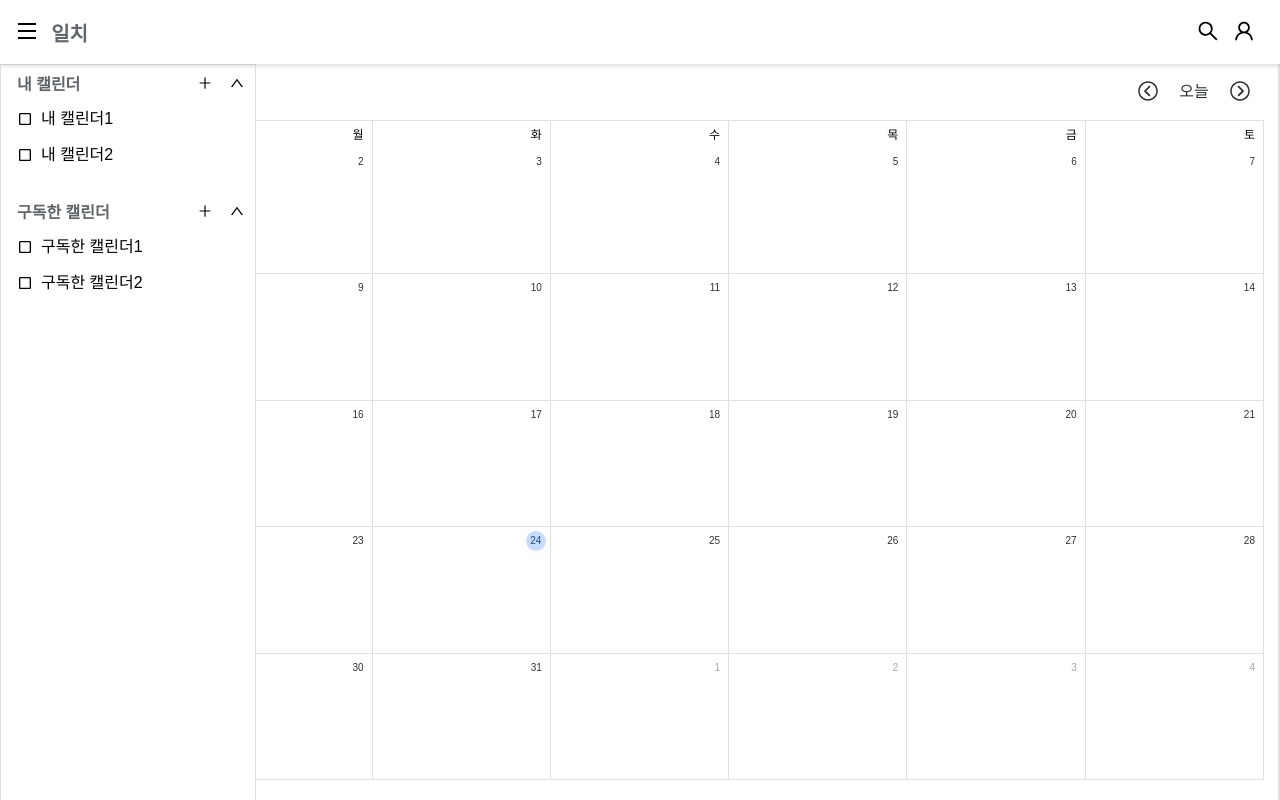
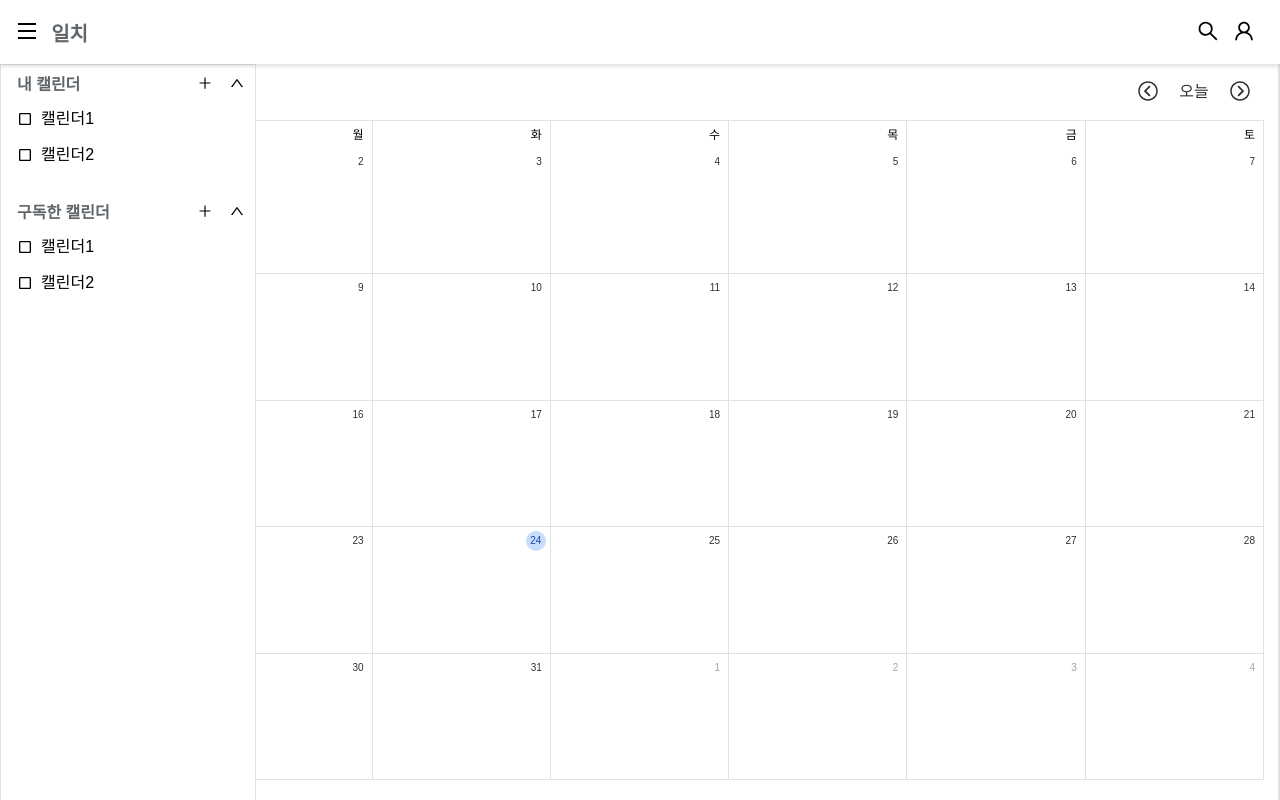
Before and after one commit to aksmf1442/schedule-management-project, a React (Create React App) app in the folder frontend/: page / in a window 1280 px wide. Built offline with nearby package versions, Linux system fonts and the light colour scheme.

Commit message:
[#34] refactor: SubscribeCalendars와 MyCalendars가 중복되는 부분이 많아서 Calendars 컴포넌트 하나로 리팩토링

```diff
--- a/frontend/src/components/sidebar/SideBar.jsx
+++ b/frontend/src/components/sidebar/SideBar.jsx
@@ -2,8 +2,10 @@ import React from 'react';
 import styled, { css } from 'styled-components';
 import { useRecoilValue } from 'recoil';
 import sideBarState from '../../recoil/sideBarState';
-import MyCalendars from './calendars/MyCalendars';
-import SubscribeCalendars from './subscribecalendars/SubscribeCalendars';
+
+import Calendars from './calendar/Calendars';
+import SubscribeCalendarAdder from './calendar/SubscribeCalendarAdder';
+import MyCalendarAdder from './calendar/MyCalendarAdder';
 
 const Container = styled.div`
 	overflow: hidden;
@@ -41,8 +43,12 @@ function SideBar() {
 
 	return (
 		<Container isSideBarOpen={isSideBarOpen}>
-			<MyCalendars css={listStyle}>내 캘린더</MyCalendars>
-			<SubscribeCalendars css={listStyle}>구독한 캘린더</SubscribeCalendars>
+			<Calendars css={listStyle} AdderModal={MyCalendarAdder}>
+				내 캘린더
+			</Calendars>
+			<Calendars css={listStyle} AdderModal={SubscribeCalendarAdder}>
+				구독한 캘린더
+			</Calendars>
 		</Container>
 	);
 }
--- a/frontend/src/components/sidebar/calendars/MyCalendars.jsx
+++ b/frontend/src/components/sidebar/calendar/Calendars.jsx
@@ -47,30 +47,30 @@ const buttonStyle = css`
 	margin-left: 4rem;
 `;
 
-function MyCalendars({ css, children }) {
-	const { isOpen: isMyListOpen, toggleClick: toggleMyListOpen } = useToggle(true);
-	const { isOpen: isMyCalendarAdderOpen, toggleClick: toggleMyCalendarAdderOpen } = useToggle();
+function Calendars({ css, AdderModal, children }) {
+	const { isOpen: isListOpen, toggleClick: toggleListOpen } = useToggle(true);
+	const { isOpen: isCalendarAdderOpen, toggleClick: toggleCalendarAdderOpen } = useToggle();
 
 	return (
 		<Container css={css}>
 			<ContentsControl>
 				<ControlText>{children}</ControlText>
-				<Button onClick={toggleMyCalendarAdderOpen} css={buttonStyle}>
+				<Button onClick={toggleCalendarAdderOpen} css={buttonStyle}>
 					<AiOutlinePlus size={16} />
 				</Button>
-				<Button onClick={toggleMyListOpen} css={buttonStyle}>
-					{isMyListOpen ? <AiOutlineUp size={16} /> : <AiOutlineDown size={16} />}
+				<Button onClick={toggleListOpen} css={buttonStyle}>
+					{isListOpen ? <AiOutlineUp size={16} /> : <AiOutlineDown size={16} />}
 				</Button>
 			</ContentsControl>
-			<Contents isMyListOpen={isMyListOpen} listLength={2}>
-				<ListContent>내 캘린더1</ListContent>
-				<ListContent>내 캘린더2</ListContent>
+			<Contents isMyListOpen={isListOpen} listLength={2}>
+				<ListContent>캘린더1</ListContent>
+				<ListContent>캘린더2</ListContent>
 			</Contents>
-			<ModalPortal isOpen={isMyCalendarAdderOpen} closeModal={toggleMyCalendarAdderOpen}>
-				<MyCalendarAdder closeModal={toggleMyCalendarAdderOpen} />
+			<ModalPortal isOpen={isCalendarAdderOpen} closeModal={toggleCalendarAdderOpen}>
+				<AdderModal closeModal={toggleCalendarAdderOpen} />
 			</ModalPortal>
 		</Container>
 	);
 }
 
-export default MyCalendars;
+export default Calendars;
--- a/frontend/src/components/sidebar/listcontent/ListContentModifier.jsx
+++ b/frontend/src/components/sidebar/listcontent/ListContentModifier.jsx
@@ -5,7 +5,7 @@ import styled, { css } from 'styled-components';
 import useToggle from '../../../hooks/useToggle';
 import Button from '../../common/Button';
 import ModalPortal from '../../common/ModalPortal';
-import CalendarModifier from './CalendarModifier';
+import CalendarModifier from '../calendarmodifier/CalendarModifier';
 
 const Container = styled.div`
 	${({ theme }) => theme.flex.column}
--- a/frontend/src/components/sidebar/subscribecalendars/SubscribeCalendars.jsx
+++ /dev/null
@@ -1,77 +0,0 @@
-import React from 'react';
-import styled, { css } from 'styled-components';
-import Button from '../../common/Button';
-import { AiOutlinePlus, AiOutlineDown, AiOutlineUp } from 'react-icons/ai';
-
-import useToggle from '../../../hooks/useToggle';
-import ModalPortal from '../../common/ModalPortal';
-import SubscribeCalendarAdder from './SubscribeCalendarAdder';
-import ListContent from '../listcontent/ListContent';
-
-const Container = styled.div`
-	${({ css }) => css}
-`;
-
-const ContentsControl = styled.div`
-	${({ theme }) => theme.flex.row}
-	justify-content: space-between;
-
-	width: 100%;
-`;
-
-const ControlText = styled.span`
-	${({ theme }) => theme.flex.row}
-	justify-content: flex-start;
-
-	width: 100%;
-	height: 8rem;
-
-	color: ${({ theme }) => theme.colors.LIGHT_BLACK};
-
-	font-weight: bold;
-`;
-
-const Contents = styled.div`
-	${({ theme }) => theme.flex.column}
-
-	gap: 2rem;
-	overflow: hidden;
-
-	width: 100%;
-	height: ${({ isMyListOpen, listLength }) => (isMyListOpen ? `${9 * listLength}rem` : 0)};
-	margin-bottom: 5rem;
-
-	transition: height 0.2s ease-in-out;
-`;
-
-const listButtonStyle = css`
-	margin-left: 4rem;
-`;
-
-function SubscribeCalendars({ css, children }) {
-	const { isOpen: isSubscriebeListOpen, toggleClick: toggleSubscriebeListOpen } = useToggle(true);
-	const { isOpen: isSubscriebeAdderOpen, toggleClick: toggleSubscriebeAdderOpen } = useToggle();
-
-	return (
-		<Container css={css}>
-			<ContentsControl>
-				<ControlText>{children}</ControlText>
-				<Button onClick={toggleSubscriebeAdderOpen} css={listButtonStyle}>
-					<AiOutlinePlus size={16} />
-				</Button>
-				<Button onClick={toggleSubscriebeListOpen} css={listButtonStyle}>
-					{isSubscriebeListOpen ? <AiOutlineUp size={16} /> : <AiOutlineDown size={16} />}
-				</Button>
-			</ContentsControl>
-			<Contents isMyListOpen={isSubscriebeListOpen} listLength={2}>
-				<ListContent>구독한 캘린더1</ListContent>
-				<ListContent>구독한 캘린더2</ListContent>
-			</Contents>
-			<ModalPortal isOpen={isSubscriebeAdderOpen} closeModal={toggleSubscriebeAdderOpen}>
-				<SubscribeCalendarAdder claseModal={toggleSubscriebeAdderOpen} />
-			</ModalPortal>
-		</Container>
-	);
-}
-
-export default SubscribeCalendars;
```
Also changed, not shown: frontend/src/components/sidebar/calendar/MyCalendarAdder.jsx (renamed from frontend/src/components/sidebar/calendars/MyCalendarAdder.jsx), frontend/src/components/sidebar/calendar/SubscribeCalendarAdder.jsx (renamed from frontend/src/components/sidebar/subscribecalendars/SubscribeCalendarAdder.jsx), frontend/src/components/sidebar/calendar/SubsribeSearchControl.jsx (renamed from frontend/src/components/sidebar/subscribecalendars/SubsribeSearchControl.jsx), frontend/src/components/sidebar/calendarmodifier/CalendarManager.jsx (renamed from frontend/src/components/sidebar/listcontent/CalendarManager.jsx), frontend/src/components/sidebar/calendarmodifier/CalendarModifier.jsx (renamed from frontend/src/components/sidebar/listcontent/CalendarModifier.jsx).
